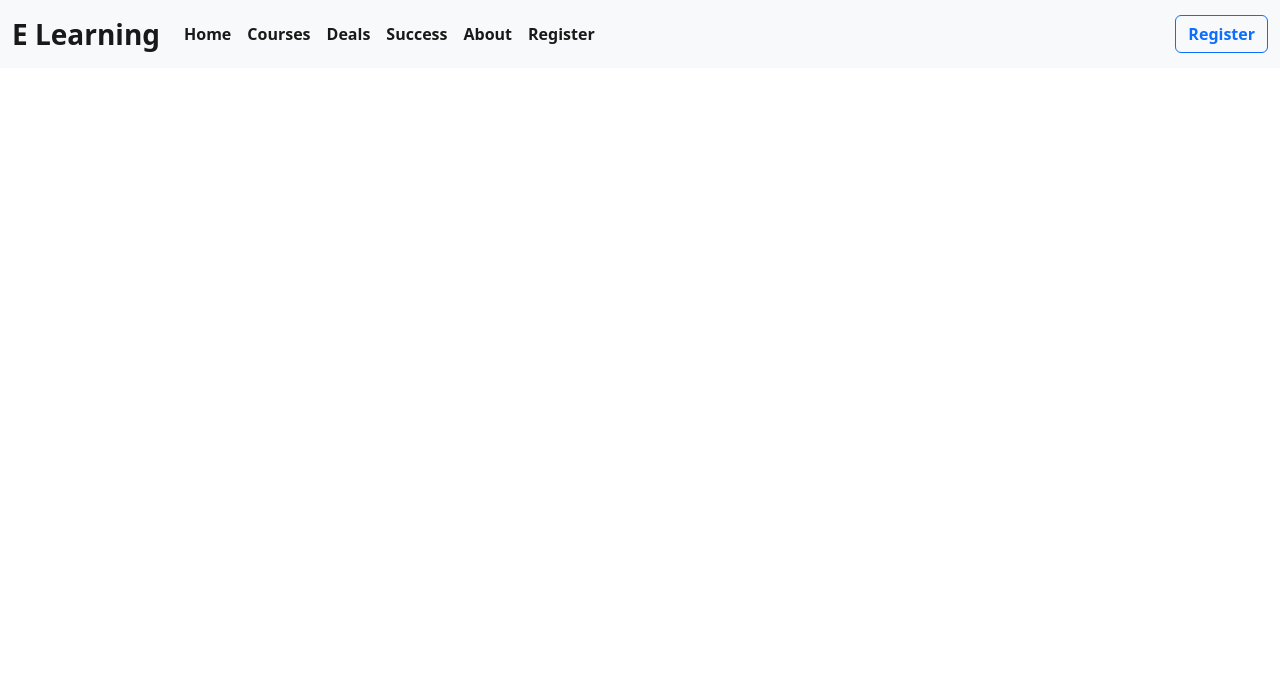
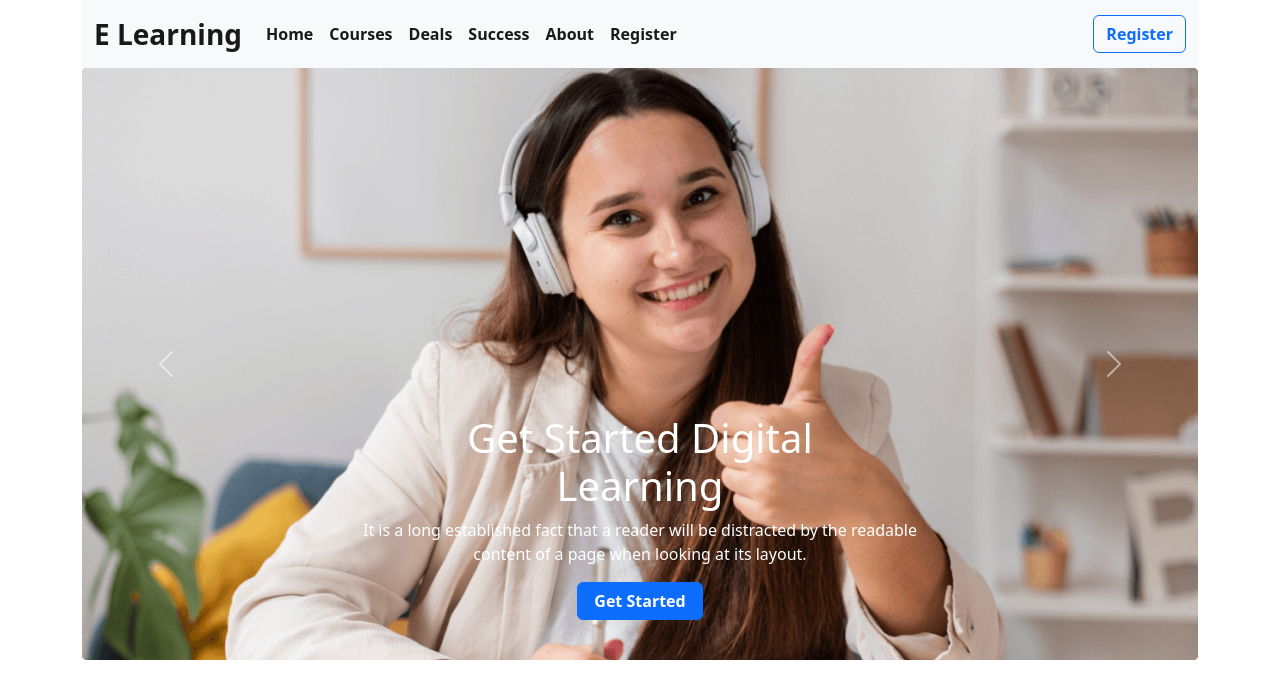
Before and after one commit to mehedihasan2004/E-Learning, a plain HTML site: page index.html in a window 1280 px wide. Drawn offline with nearby package versions, Linux system fonts and the light colour scheme.

Commit message:
slider added

```diff
--- a/index.html
+++ b/index.html
@@ -11,7 +11,7 @@
 </head>
 
 <body>
-    <header class="mx-auto">
+    <header class="container mx-auto">
         <nav class="navbar navbar-expand-lg bg-light">
             <div class="container-fluid">
                 <a class="navbar-brand fw-bold fs-3" href="#">E Learning </a>
@@ -48,6 +48,33 @@
                 </div>
             </div>
         </nav>
+        <section class="mb-4">
+            <div id="carouselExampleCaptions" class="carousel slide" data-bs-ride="false">
+                <div class="carousel-inner">
+                    <div class="carousel-item active">
+                        <img src="images/cover/cover-1.png" class="d-block w-100" alt="...">
+                        <div class="carousel-caption">
+                            <h1>Get Started Digital <br> Learning</h1>
+                            <p>It is a long established fact that a reader will be distracted by the readable <br>
+                                content of
+                                a page when looking at its layout.</p>
+                            <div class="btn btn-primary px-3 fw-semibold">Get Started</div>
+                        </div>
+                    </div>
+
+                </div>
+                <button class="carousel-control-prev" type="button" data-bs-target="#carouselExampleCaptions"
+                    data-bs-slide="prev">
+                    <span class="carousel-control-prev-icon" aria-hidden="true"></span>
+                    <span class="visually-hidden">Previous</span>
+                </button>
+                <button class="carousel-control-next" type="button" data-bs-target="#carouselExampleCaptions"
+                    data-bs-slide="next">
+                    <span class="carousel-control-next-icon" aria-hidden="true"></span>
+                    <span class="visually-hidden">Next</span>
+                </button>
+            </div>
+        </section>
     </header>
 
 
```
